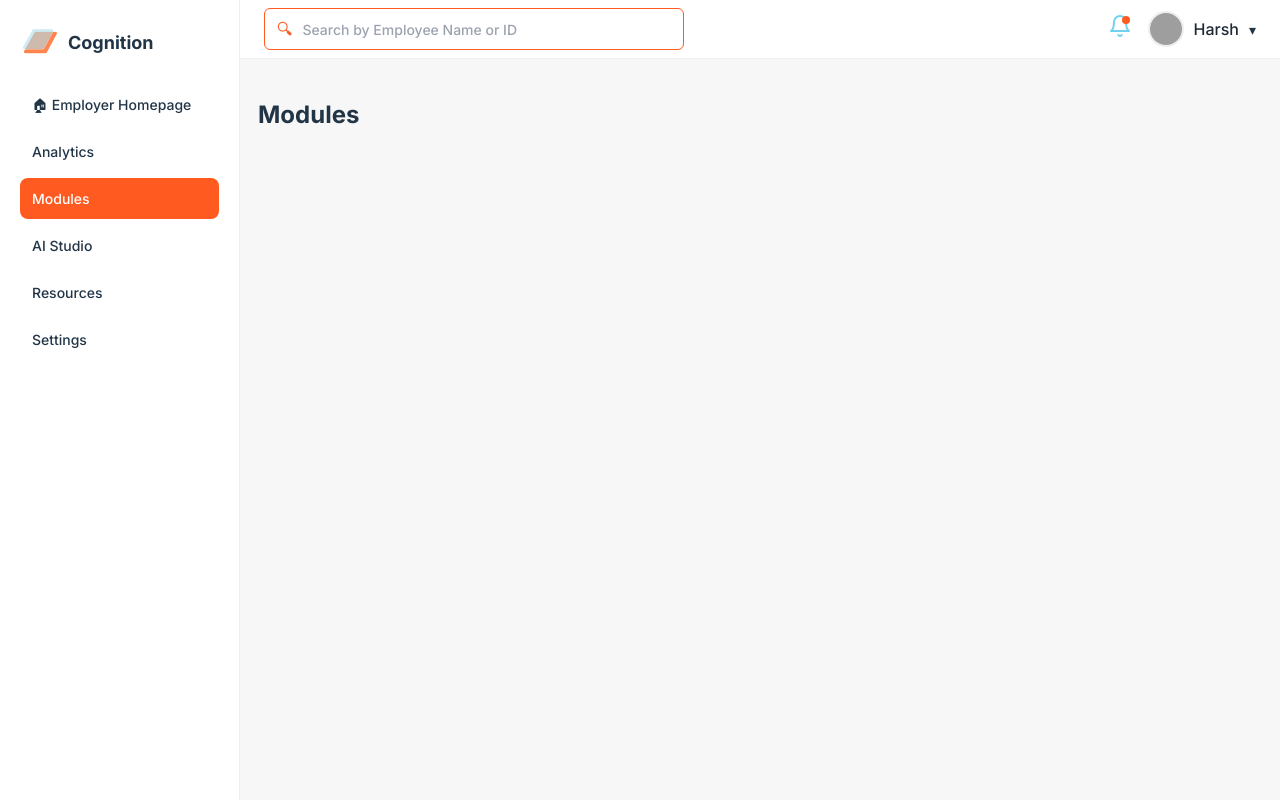
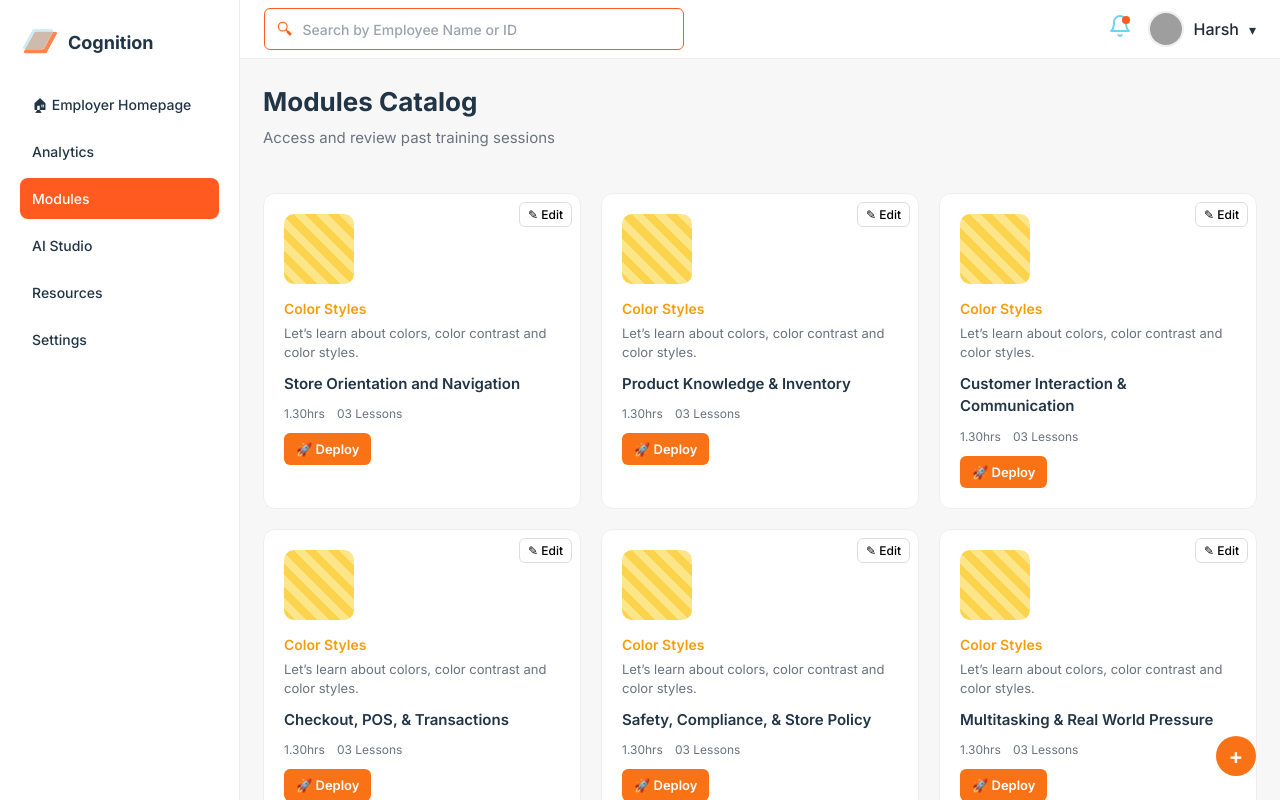
Before and after one commit to srewashimondal/cognition, a React (Vite) app in the folder frontend/: page /employer/modules in a window 1280 px wide. Built offline with nearby package versions, Linux system fonts and the light colour scheme; grey boxes are pictures that could not be loaded; what @radix-ui/themes would draw is missing.

Commit message:
Worked on Modules page as per figma suggestions

```diff
--- a/frontend/src/pages/EmployerDashBoard/Modules/Modules.css
+++ b/frontend/src/pages/EmployerDashBoard/Modules/Modules.css
@@ -0,0 +1,171 @@
+.modules-header {
+  display: flex;
+  justify-content: space-between;
+  align-items: flex-start;
+  margin-bottom: 28px;
+  gap: 20px;
+}
+
+.modules-header h1 {
+  margin: 0;
+  font-size: 26px;
+  font-weight: 700;
+}
+
+.modules-header p {
+  margin-top: 6px;
+  color: #6b7280;
+  font-size: 15px;
+}
+
+.search-box .divider {
+  color: #d1d5db;
+}
+
+.search-box .active {
+  color: #f97316;
+  font-weight: 600;
+}
+
+.modules-grid {
+  display: grid;
+  grid-template-columns: repeat(2, minmax(0, 1fr));
+  gap: 24px;
+  margin-top: 20px;
+}
+
+.module-card {
+  background: #fff;
+  border: 1px solid #e5e7eb;
+  border-radius: 16px;
+  padding: 20px;
+  position: relative;
+}
+
+
+.card-top {
+  display: flex;
+  justify-content: space-between;
+}
+
+.thumbnail {
+  width: 70px;
+  height: 70px;
+  border-radius: 10px;
+  background: repeating-linear-gradient(
+    45deg,
+    #fcd34d,
+    #fcd34d 8px,
+    #fde68a 8px,
+    #fde68a 16px
+  );
+}
+
+.edit-btn {
+  background: transparent;
+  border: 1px solid #e5e7eb;
+  border-radius: 6px;
+  padding: 4px 8px;
+  font-size: 12px;
+  cursor: pointer;
+}
+
+.card-content {
+  margin-top: 12px;
+}
+
+.subtitle {
+  color: #f59e0b;
+  font-weight: 600;
+  font-size: 14px;
+}
+
+.desc {
+  font-size: 13px;
+  color: #6b7280;
+  margin: 4px 0;
+  text-align: left;
+}
+
+.card-content h3 {
+  margin: 10px 0;
+  font-size: 15px;
+  font-weight: 600;
+}
+
+.meta {
+  display: flex;
+  gap: 12px;
+  font-size: 12px;
+  color: #6b7280;
+  margin-bottom: 10px;
+}
+
+.deploy-btn {
+  background: #f97316;
+  color: #fff;
+  border: none;
+  border-radius: 6px;
+  padding: 8px 12px;
+  font-size: 13px;
+  font-weight: 600;
+  cursor: pointer;
+}
+
+.deploy-btn:hover {
+  background: #ea580c;
+}
+
+.pagination {
+  display: flex;
+  justify-content: center;
+  gap: 10px;
+  margin-top: 30px;
+}
+
+.pagination button {
+  border: 1px solid #e5e7eb;
+  background: #fff;
+  padding: 6px 10px;
+  border-radius: 6px;
+  cursor: pointer;
+}
+
+.pagination .active {
+  background: #f97316;
+  color: white;
+  border-color: #f97316;
+}
+
+.fab {
+  position: fixed;
+  bottom: 24px;
+  right: 24px;
+  width: 40px;
+  height: 40px;
+  border-radius: 50%;
+  background: #f97316;
+  color: white;
+  font-size: 22px;
+  font-weight: 600;
+  display: flex;
+  align-items: center;
+  justify-content: center;
+  line-height: 1;
+  padding: 0;
+  border: none;
+  cursor: pointer;
+  z-index: 1000;
+}
+
+
+.fab:hover {
+  background: #ea580c;
+}
+
+
+.modules-page {
+  padding: 5px 5px;
+  max-width: 1200px;
+  margin: 0 auto;
+}
--- a/frontend/src/pages/EmployerDashBoard/Modules/Modules.tsx
+++ b/frontend/src/pages/EmployerDashBoard/Modules/Modules.tsx
@@ -1,5 +1,111 @@
-import './Modules.css';
+import "./Modules.css";
+
+type Module = {
+  id: number;
+  title: string;
+  subtitle: string;
+  description: string;
+  hours: string;
+  lessons: string;
+};
+
+const modules: Module[] = [
+  {
+    id: 1,
+    title: "Store Orientation and Navigation",
+    subtitle: "Color Styles",
+    description: "Let’s learn about colors, color contrast and color styles.",
+    hours: "1.30hrs",
+    lessons: "03 Lessons",
+  },
+  {
+    id: 2,
+    title: "Product Knowledge & Inventory",
+    subtitle: "Color Styles",
+    description: "Let’s learn about colors, color contrast and color styles.",
+    hours: "1.30hrs",
+    lessons: "03 Lessons",
+  },
+  {
+    id: 3,
+    title: "Customer Interaction & Communication",
+    subtitle: "Color Styles",
+    description: "Let’s learn about colors, color contrast and color styles.",
+    hours: "1.30hrs",
+    lessons: "03 Lessons",
+  },
+  {
+    id: 4,
+    title: "Checkout, POS, & Transactions",
+    subtitle: "Color Styles",
+    description: "Let’s learn about colors, color contrast and color styles.",
+    hours: "1.30hrs",
+    lessons: "03 Lessons",
+  },
+  {
+    id: 5,
+    title: "Safety, Compliance, & Store Policy",
+    subtitle: "Color Styles",
+    description: "Let’s learn about colors, color contrast and color styles.",
+    hours: "1.30hrs",
+    lessons: "03 Lessons",
+  },
+  {
+    id: 6,
+    title: "Multitasking & Real World Pressure",
+    subtitle: "Color Styles",
+    description: "Let’s learn about colors, color contrast and color styles.",
+    hours: "1.30hrs",
+    lessons: "03 Lessons",
+  },
+];
 
 export default function Modules() {
-  return <h2>Modules</h2>;
+  return (
+    <div className="modules-page">
+      {/* Header */}
+      <div className="modules-header">
+        <div>
+          <h1>Modules Catalog</h1>
+          <p>Access and review past training sessions</p>
+        </div>
+
+      </div>
+
+      {/* Grid */}
+      <div className="modules-grid">
+        {modules.map((m) => (
+          <div key={m.id} className="module-card">
+            <div className="card-top">
+              <div className="thumbnail" />
+              <button className="edit-btn">✎ Edit</button>
+            </div>
+
+            <div className="card-content">
+              <span className="subtitle">{m.subtitle}</span>
+              <p className="desc">{m.description}</p>
+              <h3>{m.title}</h3>
+
+              <div className="meta">
+                <span>{m.hours}</span>
+                <span>{m.lessons}</span>
+              </div>
+
+              <button className="deploy-btn">🚀 Deploy</button>
+            </div>
+          </div>
+        ))}
+      </div>
+
+      {/* Pagination */}
+      <div className="pagination">
+        <button disabled>{"<"}</button>
+        <button className="active">1</button>
+        <button>{">"}</button>
+      </div>
+
+      {/* Floating Add Button */}
+      <button className="fab">+</button>
+    </div>
+  );
 }
```
Also changed, not shown: 1 other file (tests, documents, lock files or other folders).
